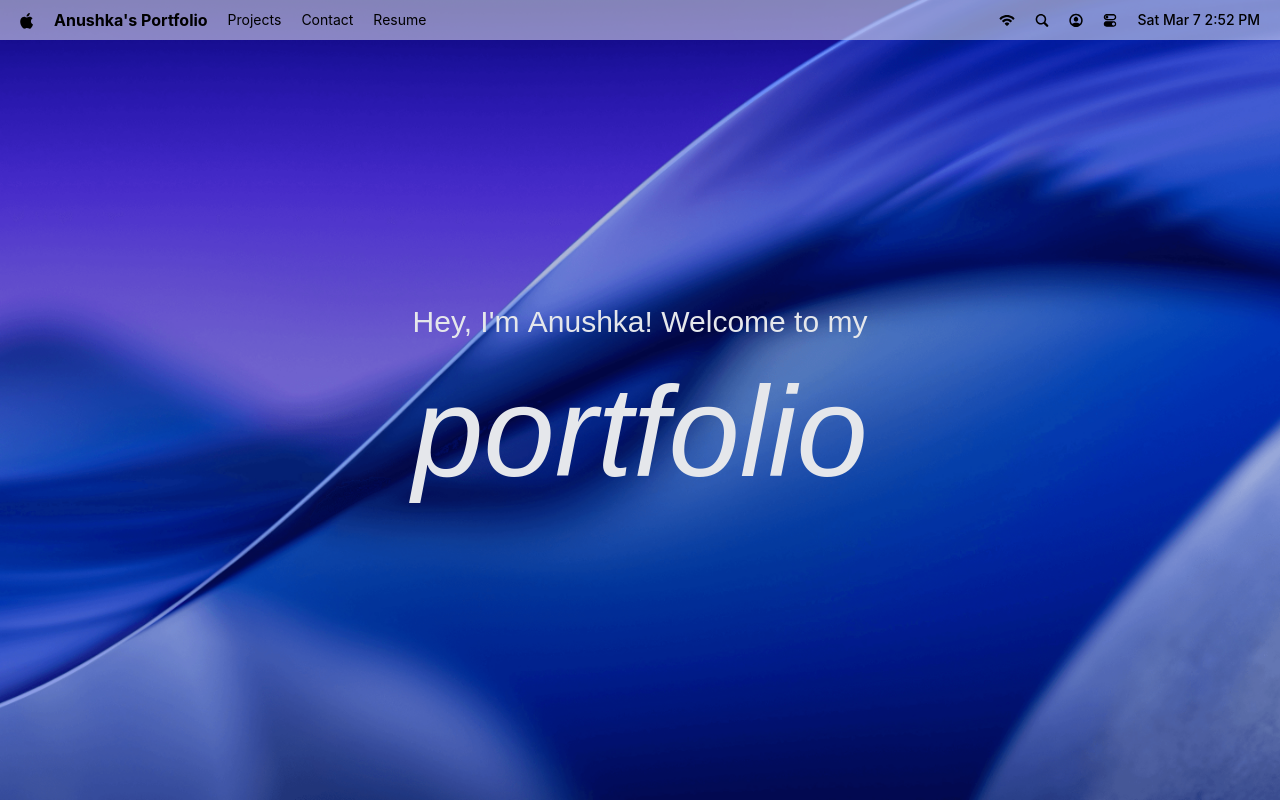
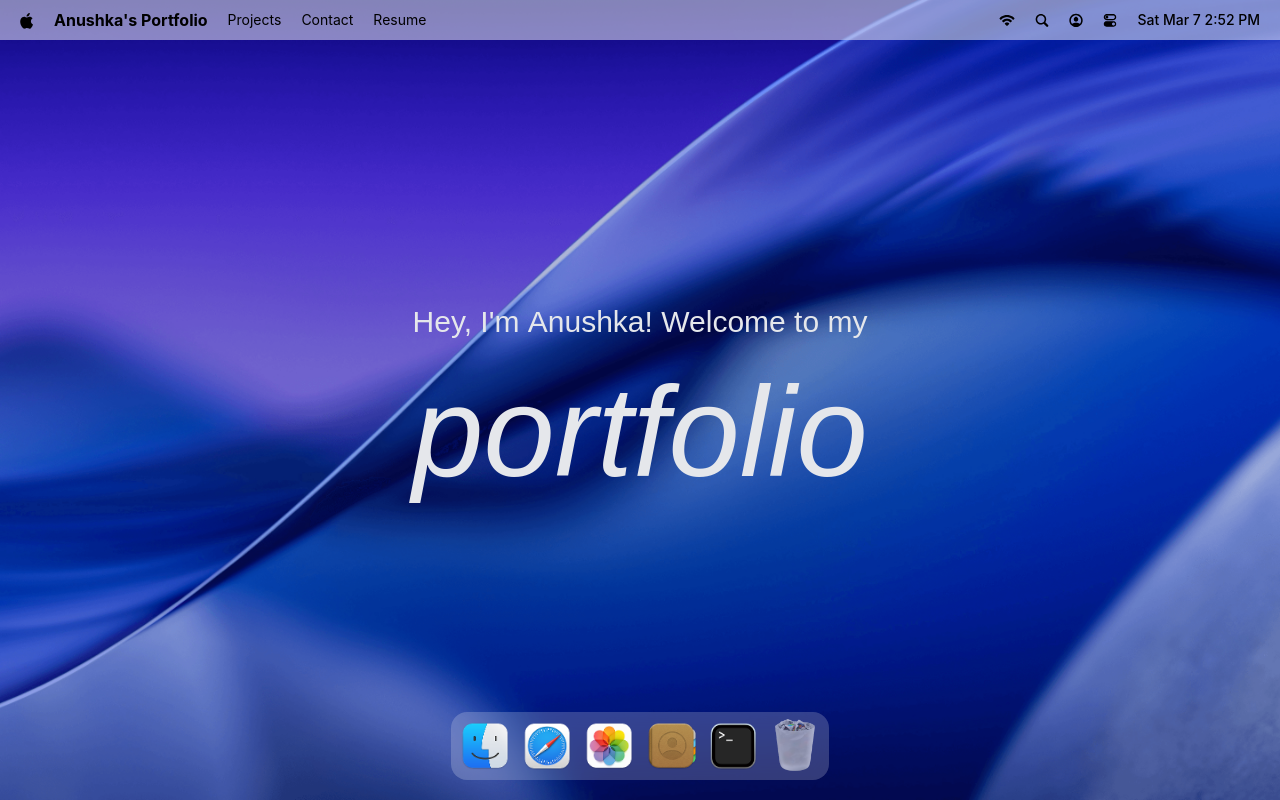
Before and after one commit to Anushka-paper/portfolio, a React (Vite) app: page / in a window 1280 px wide. Built offline with nearby package versions, Linux system fonts and the light colour scheme; a web font is replaced by a local one.

Commit message:
implement dock

```diff
--- a/package.json
+++ b/package.json
@@ -17,6 +17,7 @@
     "lucide-react": "^0.577.0",
     "react": "^19.2.0",
     "react-dom": "^19.2.0",
+    "react-tooltip": "^5.30.0",
     "tailwindcss": "^4.2.1"
   },
   "devDependencies": {
--- a/src/App.jsx
+++ b/src/App.jsx
@@ -1,10 +1,11 @@
-import { Navbar, Welcome } from "#components";
+import { Dock, Navbar, Welcome } from "#components";
 
 const App = () => {
   return (
     <main>
       <Navbar/>
       <Welcome/>
+      <Dock/>
     </main>
   );
 };
--- /dev/null
+++ b/src/components/Dock.jsx
@@ -0,0 +1,85 @@
+import { useRef } from "react";
+import { dockApps } from "#constants/index.js";
+import { Tooltip } from "react-tooltip";
+import { useGSAP } from "@gsap/react";
+import gsap from "gsap";
+
+const Dock = () => {
+  const dockRef = useRef(null);
+
+  useGSAP(() => {
+    const dock = dockRef.current;
+    if (!dock) return;
+
+    const icons = dock.querySelectorAll(".dock-icon");
+    const animateIcons = (mouseX) => {
+      const { left } = dock.getBoundingClientRect();
+
+      icons.forEach((icon) => {
+        const { left:iconLeft, width } = icon.getBoundingClientRect();
+        const center = iconLeft - left + width / 2;
+        const distance = Math.abs(mouseX - center);
+        const intensity = Math.exp(-(distance ** 2.5) / 20000);
+
+        gsap.to(icon, {
+          scale: 1 + 0.25 * intensity,
+          y: -15 * intensity,
+          duration: 0.25,
+          ease: "power1.out",
+        });
+      });
+    };
+
+    const handleMouseMove = (e) => {
+      const { left } = dock.getBoundingClientRect();
+      animateIcons(e.clientX - left);
+    };
+    const resetIcons = () =>
+      icons.forEach((icon) =>
+        gsap.to(icon, { scale: 1, y: 0, duration: 0.3, ease: "power1.out" }),
+      );
+    dock.addEventListener("mousemove", handleMouseMove);
+    dock.addEventListener("mouseleave", resetIcons);
+
+    return () => {
+      dock.removeEventListener("mousemove", handleMouseMove);
+      dock.removeEventListener("mouseleave", resetIcons);
+    }
+  },[]);
+
+  const toggleApp = (app) => {
+    // TODO Implement Open Window Logic
+  };
+
+  return (
+    <section id="dock">
+      <div ref={dockRef} className="dock-container">
+        {dockApps.map(({ id, name, icon, canOpen }) => (
+          <div key={id} className="relative flex justify-center">
+            <button
+              type="button"
+              className="dock-icon"
+              aria-label={name}
+              data-tooltip-id="dock-tooltip"
+              data-tooltip-content={name}
+              data-tooltip-delay-show={150}
+              disabled={!canOpen}
+              onClick={() => toggleApp({ id, canOpen })}
+            >
+              <img
+                src={`/images/${icon}`}
+                alt={name}
+                loading="lazy"
+                className={canOpen ? "" : "opacity-60"}
+              />
+            </button>
+          </div>
+        ))}
+
+        <Tooltip id="dock-tooltip" place="top" className="tooltip" />
+      </div>
+    </section>
+  );
+};
+
+export default Dock;
--- a/src/components/index.js
+++ b/src/components/index.js
@@ -1,5 +1,5 @@
 import Navbar from "#components/Navbar";
 import Welcome from "#components/Welcome";
+import Dock from "#components/Dock";
 
-
-export { Navbar, Welcome };
+export { Navbar, Welcome, Dock };
```
Also changed, not shown: 1 other file (tests, documents, lock files or other folders).
